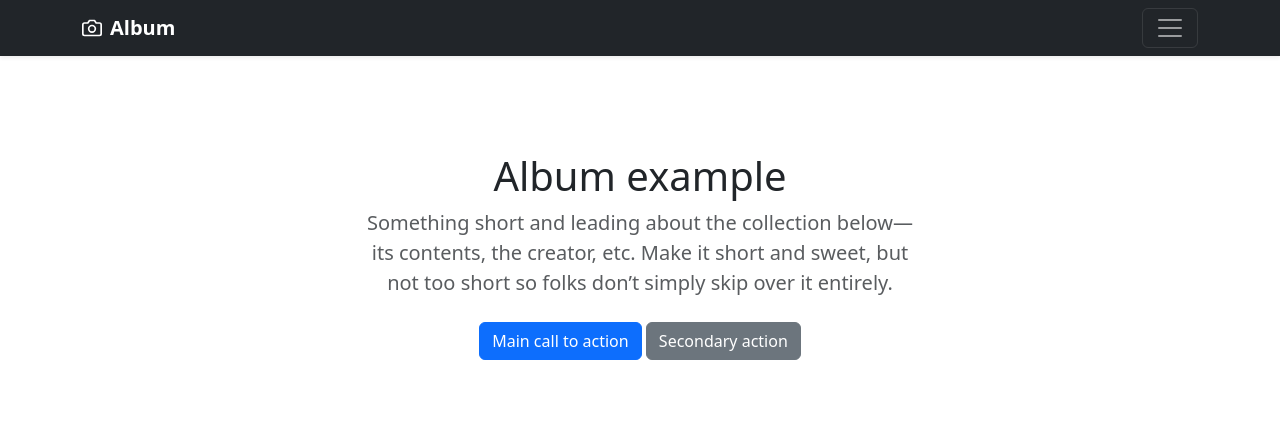
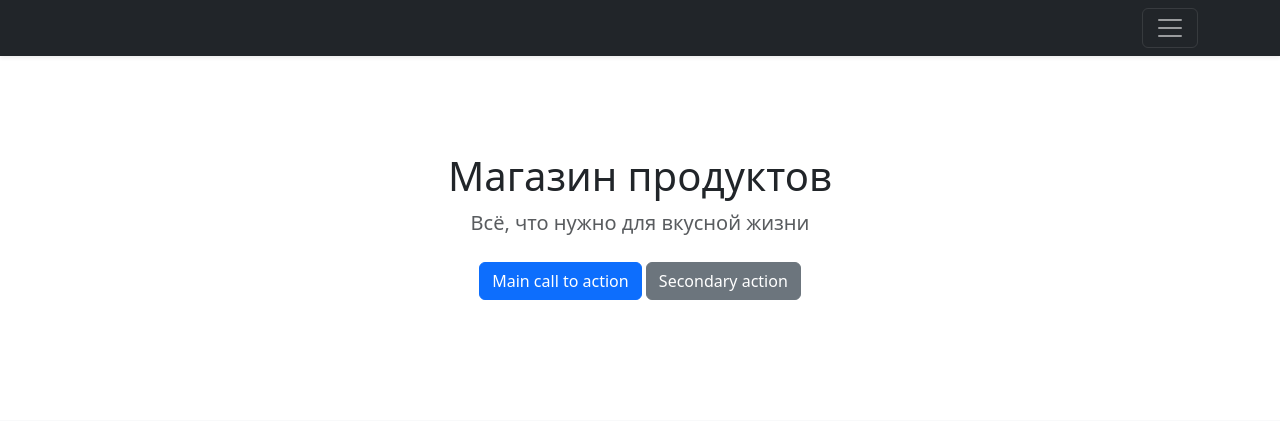
Before and after one commit to elenasyurtukova/DjangoProjectShop, a Django app: page / in a window 1280 px wide. Shown: the top 421 px of the page. Run offline with Django 5.2, Linux system fonts and the light colour scheme; data comes from the database, SQL or seed files in the repository; some libraries are stand-ins or nearby versions.

Commit message:
inc_menu

```diff
--- a/catalog/templates/base.html
+++ b/catalog/templates/base.html
@@ -83,45 +83,13 @@
     </ul>
 </div>
 <header data-bs-theme="dark">
-    <div class="collapse text-bg-dark" id="navbarHeader">
-        <div class="container">
-            <div class="row">
-                <div class="col-sm-8 col-md-7 py-4"><h4>About</h4>
-                    <p class="text-body-secondary">Add some information about the album below, the author, or any other
-                        background context. Make it a few sentences long so folks can pick up some informative tidbits.
-                        Then, link them off to some social networking sites or contact information.</p></div>
-                <div class="col-sm-4 offset-md-1 py-4"><h4>Contact</h4>
-                    <ul class="list-unstyled">
-                        <li><a href="#" class="text-white">Follow on X</a></li>
-                        <li><a href="#" class="text-white">Like on Facebook</a></li>
-                        <li><a href="#" class="text-white">Email me</a></li>
-                    </ul>
-                </div>
-            </div>
-        </div>
-    </div>
-    <div class="navbar navbar-dark bg-dark shadow-sm">
-        <div class="container"><a href="#" class="navbar-brand d-flex align-items-center">
-            <svg xmlns="http://www.w3.org/2000/svg" width="20" height="20" fill="none" stroke="currentColor"
-                 stroke-linecap="round" stroke-linejoin="round" stroke-width="2" aria-hidden="true" class="me-2"
-                 viewBox="0 0 24 24">
-                <path d="M23 19a2 2 0 0 1-2 2H3a2 2 0 0 1-2-2V8a2 2 0 0 1 2-2h4l2-3h6l2 3h4a2 2 0 0 1 2 2z"></path>
-                <circle cx="12" cy="13" r="4"></circle>
-            </svg>
-            <strong>Album</strong> </a>
-            <button class="navbar-toggler" type="button" data-bs-toggle="collapse" data-bs-target="#navbarHeader"
-                    aria-controls="navbarHeader" aria-expanded="false" aria-label="Toggle navigation"><span
-                    class="navbar-toggler-icon"></span></button>
-        </div>
-    </div>
+{% include 'includes/inc_menu.html' %}
 </header>
 <main>
     <section class="py-5 text-center container">
         <div class="row py-lg-5">
-            <div class="col-lg-6 col-md-8 mx-auto"><h1 class="fw-light">Album example</h1>
-                <p class="lead text-body-secondary">Something short and leading about the collection below—its contents,
-                    the creator, etc. Make it short and sweet, but not too short so folks don’t simply skip over it
-                    entirely.</p>
+            <div class="col-lg-6 col-md-8 mx-auto"><h1 class="fw-light">Магазин продуктов</h1>
+                <p class="lead text-body-secondary">Всё, что нужно для вкусной жизни</p>
                 <p><a href="#" class="btn btn-primary my-2">Main call to action</a> <a href="#"
                                                                                        class="btn btn-secondary my-2">Secondary
                     action</a></p></div>
--- /dev/null
+++ b/catalog/templates/includes/inc_menu.html
@@ -0,0 +1,24 @@
+<div class="collapse text-bg-dark" id="navbarHeader">
+    <div class="container">
+        <div class="row">
+            <div class="col-sm-8 col-md-7 py-4"><h4>Ваш магазин продуктов</h4>
+                <p class="text-body-secondary">Мы рады, что вы выбираете наш магазин. Мы хотим, чтобы вы жили вкусно по
+                    привлекательным ценам.</p></div>
+            <div class="col-sm-4 offset-md-1 py-4"><h4>Навигация</h4>
+                <ul class="list-unstyled">
+                    <li><a href="{% url 'catalog:products_list' %}" class="text-white">Главная</a></li>
+                    <li><a href="#" class="text-white">Вход</a></li>
+                    <li><a href="#" class="text-white">Регистрация</a></li>
+                </ul>
+            </div>
+        </div>
+    </div>
+</div>
+<div class="navbar navbar-dark bg-dark shadow-sm">
+    <div class="container"><a href="#" class="navbar-brand d-flex align-items-center">
+    </a>
+        <button class="navbar-toggler" type="button" data-bs-toggle="collapse" data-bs-target="#navbarHeader"
+                aria-controls="navbarHeader" aria-expanded="false" aria-label="Toggle navigation"><span
+                class="navbar-toggler-icon"></span></button>
+    </div>
+</div>
--- a/catalog/urls.py
+++ b/catalog/urls.py
@@ -6,5 +6,5 @@ app_name = CatalogConfig.name
 
 urlpatterns = [
     path('contacts/', contacts, name='contacts'),
-    path('', products_list)
+    path('', products_list, name='products_list')
 ]
```
